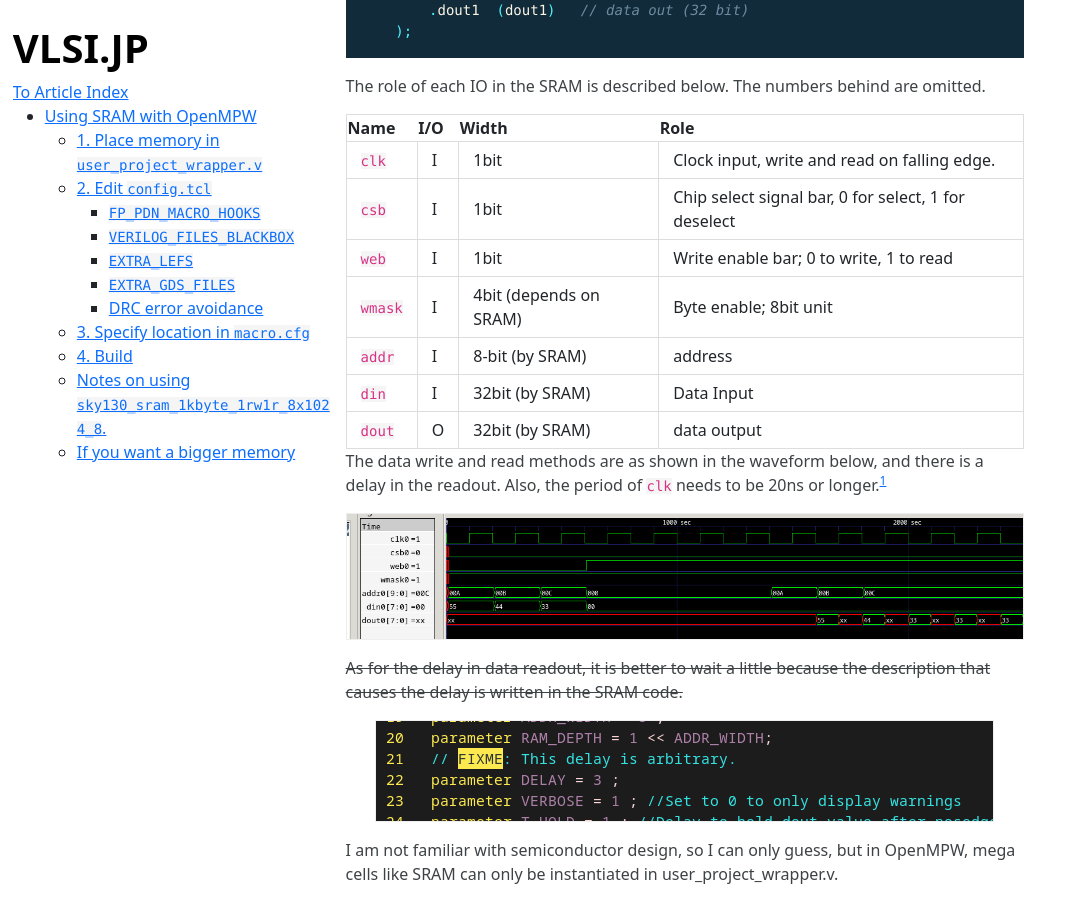
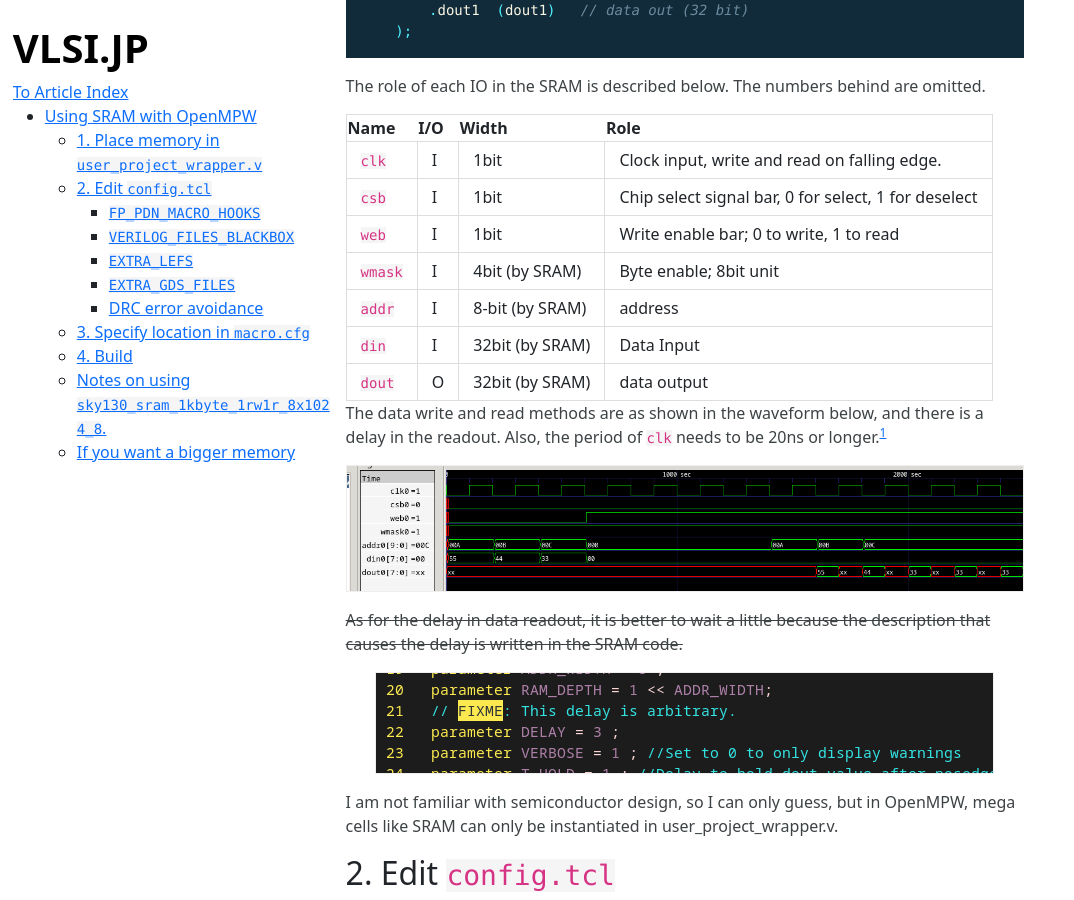
Before and after one commit to Cra2yPierr0t/Cra2yPierr0t.github.io, a Jekyll site: the page built from OpenMPWSRAM_eng.md, in a window 1280 px wide and 900 px high, scrolled down 1361 px. Shown: the whole window, without its empty margins (0-1074 px from the left). Built offline with Jekyll 4.4.1, drawn with Linux system fonts in a browser that asks for light colours.

Commit message:
fix term

```diff
--- a/OpenMPWSRAM_eng.md
+++ b/OpenMPWSRAM_eng.md
@@ -69,7 +69,7 @@ The role of each IO in the SRAM is described below. The numbers behind are omitt
 | `clk` | I | 1bit | Clock input, write and read on falling edge.       |
 | `csb` | I | 1bit | Chip select signal bar, 0 for select, 1 for deselect |
 | `web` | I | 1bit | Write enable bar; 0 to write, 1 to read |
-| `wmask` | I | 4bit (depends on SRAM) | Byte enable; 8bit unit |
+| `wmask` | I | 4bit (by SRAM) | Byte enable; 8bit unit |
 | `addr` | I | 8-bit (by SRAM) | address |
 | `din`| I |32bit (by SRAM) | Data Input |
 | `dout` | O | 32bit (by SRAM) | data output |
```
